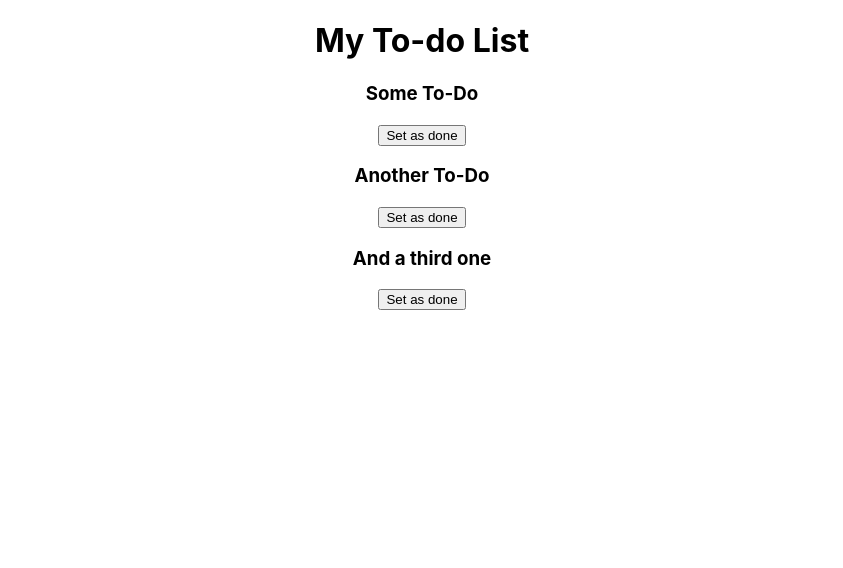
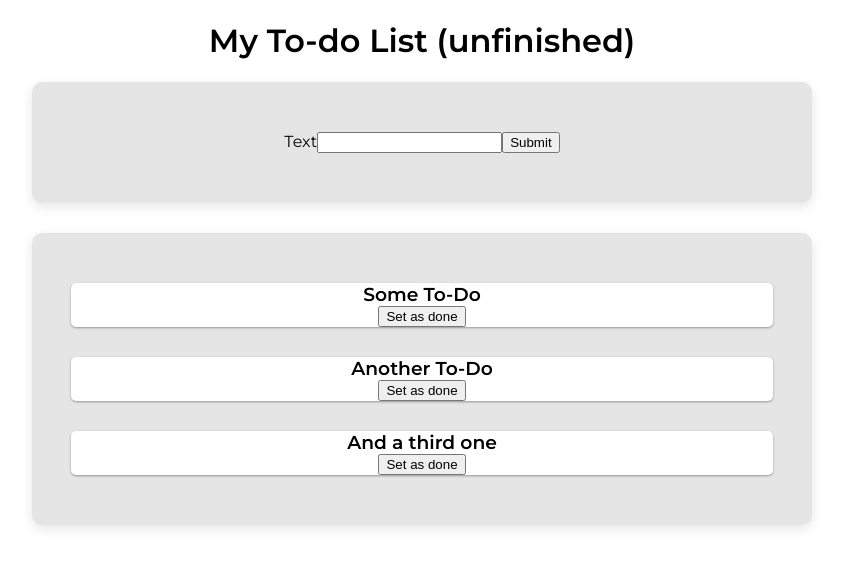
Before and after one commit to duartemelo/react-course, a React (Create React App) app in the folder todo-app/: page / in a window 1280 px wide. Shown: the top 568 px of the page, without its empty margins (218-1061 px from the left). Built offline with nearby package versions, Linux system fonts and the light colour scheme.

Commit message:
ToDo List project done for now

```diff
--- a/todo-app/src/App.css
+++ b/todo-app/src/App.css
@@ -1,5 +1,8 @@
+@import url('https://fonts.googleapis.com/css2?family=Montserrat:wght@200;300;400;500;600&display=swap');
+
 .App {
   text-align: center;
+  font-family: 'Montserrat', sans-serif;
 }
 
 .App-logo {
--- a/todo-app/src/App.js
+++ b/todo-app/src/App.js
@@ -1,6 +1,8 @@
 import React, {useState} from 'react';
 import './App.css';
-import ToDoList from './Components/ToDo/ToDoList';
+import ToDoList from './Components/ToDo/ToDoList/ToDoList';
+import Card from './Components/UI/Card';
+import ToDoForm from './Components/ToDo/ToDoForm/ToDoForm';
 
 const DUMMY_TODOS = [
   {
@@ -34,10 +36,26 @@ function App() {
     setTodos(newTodos); // set the Todos to the "new"/update TodoList
   }
 
+  const addTodo = (todo) => {
+    setTodos(todos => {
+      return [...todos, todo];
+    })
+  }
+
+  const idValues = todos.map(todo => todo.id);
+  const maxId = Math.max(...idValues);
+
   return (
     <div className="App">
-      <h1>My To-do List</h1>
-      <ToDoList todos={todos} setSomeTodoAsDone={setSomeTodoAsDone}/>
+      <h1>My To-do List (unfinished)</h1>
+      <Card>
+        <ToDoForm onAddTodo={addTodo} maxId={maxId}/>
+      </Card>
+      <Card className="mt-30">
+        {todos.length === 0 && <p>No Todos!</p>}
+        {todos.length > 0 && <ToDoList todos={todos} setSomeTodoAsDone={setSomeTodoAsDone}/>}
+      </Card>
+
     </div>
   );
 }
--- /dev/null
+++ b/todo-app/src/Components/ToDo/ToDoForm/ToDoForm.js
@@ -0,0 +1,33 @@
+import React, {useState} from "react";
+
+const ToDoForm = (props) => {
+  const [todoText, setTodoText] = useState('');
+
+
+
+  const onSubmitHandler = (event) => {
+    event.preventDefault();
+    const todo = {
+      id: props.maxId+1,
+      text: todoText,
+      status: false
+    };
+    props.onAddTodo(todo);
+    console.log(todo);
+  }
+
+  const onChangeText = (event) => {
+    setTodoText(event.target.value);
+  }
+
+
+  return (
+    <form onSubmit={onSubmitHandler}>
+      <label>Text</label>
+      <input type="text" value={todoText} onChange={onChangeText}></input>
+      <button type="submit">Submit</button>
+    </form>
+  );
+};
+
+export default ToDoForm;
--- a/todo-app/src/Components/ToDo/ToDoItem.js
+++ /dev/null
@@ -1,14 +0,0 @@
-import React from "react";
-
-const ToDoItem = (props) => {
-  const setAsDoneButtonHandler = () => {
-    props.setTodoAsDone(props.id);
-  }
-
-  return <div>
-    <h3>{props.text}</h3>
-    <button onClick={setAsDoneButtonHandler}>Set as done</button>
-    </div>
-}
-
-export default ToDoItem;
--- a/todo-app/src/Components/ToDo/ToDoList.js
+++ /dev/null
@@ -1,22 +0,0 @@
-import React from "react";
-import ToDoItem from "./ToDoItem";
-
-const ToDoList = (props) => {
-  const setTodoAsDone = (id) => {
-    props.setSomeTodoAsDone(id);
-  }
-
-  const filteredTodos = props.todos.filter((todo) => {
-    return todo.status === false;
-  })
-
-  return (
-    <div>
-      {filteredTodos.map((todo) => (
-        <ToDoItem key={todo.id} id={todo.id} text={todo.text} status={todo.status} setTodoAsDone={setTodoAsDone} />
-      ))}
-    </div>
-  );
-};
-
-export default ToDoList;
--- /dev/null
+++ b/todo-app/src/Components/ToDo/ToDoList/ToDoItem.js
@@ -0,0 +1,17 @@
+import React from "react";
+import "./TodoItem.css";
+
+const ToDoItem = (props) => {
+  const setAsDoneButtonHandler = () => {
+    props.setTodoAsDone(props.id);
+  };
+
+  return (
+    <div className="todo-item">
+      <h3>{props.text}</h3>
+      <button onClick={setAsDoneButtonHandler}>Set as done</button>
+    </div>
+  );
+};
+
+export default ToDoItem;
--- /dev/null
+++ b/todo-app/src/Components/ToDo/ToDoList/ToDoList.js
@@ -0,0 +1,37 @@
+import React from "react";
+import ToDoItem from "./ToDoItem";
+import "./ToDoList.css";
+
+const ToDoList = (props) => {
+  const setTodoAsDone = (id) => {
+    props.setSomeTodoAsDone(id);
+  };
+
+  const filteredTodos = props.todos.filter((todo) => {
+    return todo.status === false;
+  });
+
+  const conditionalRenderedTodos = () => {
+    if (filteredTodos.length === 0) {
+      return <p>All your tasks are done!</p>;
+    }
+    return (
+      filteredTodos.length > 0 &&
+      filteredTodos.map((todo) => (
+        <ToDoItem
+          key={todo.id}
+          id={todo.id}
+          text={todo.text}
+          status={todo.status}
+          setTodoAsDone={setTodoAsDone}
+        />
+      ))
+    );
+  };
+
+  return (
+    <div className="todo-list-container">{conditionalRenderedTodos()}</div>
+  );
+};
+
+export default ToDoList;
--- /dev/null
+++ b/todo-app/src/Components/ToDo/ToDoList/TodoItem.css
@@ -0,0 +1,16 @@
+.todo-item{
+  background-color: rgb(255, 255, 255);
+  width: 90%;
+  margin: 0 auto;
+  border-radius: 5px;
+  box-shadow: rgba(0, 0, 0, 0.12) 0px 1px 3px, rgba(0, 0, 0, 0.24) 0px 1px 2px;
+
+}
+
+.todo-item:not(:first-child){
+  margin-top: 30px;
+}
+
+h3{
+  margin: 0;
+}
--- /dev/null
+++ b/todo-app/src/Components/UI/Card.css
@@ -0,0 +1,15 @@
+.card{
+  padding-top: 50px;
+  padding-bottom: 50px;
+  background-color: rgb(229, 229, 229);
+  border-radius: 10px;
+  width: fit-content;
+  margin-left: auto;
+  margin-right: auto;
+  box-shadow: rgba(0, 0, 0, 0.1) 0px 4px 12px;
+  width: calc(100vw - 500px);
+}
+
+.mt-30{
+  margin-top: 30px;
+}
--- /dev/null
+++ b/todo-app/src/Components/UI/Card.js
@@ -0,0 +1,9 @@
+import React from "react";
+import "./Card.css";
+
+const Card = (props) => {
+  const classes = "card " + props.className;
+  return <div className={classes}>{props.children}</div>;
+};
+
+export default Card;
```
Also changed, not shown: todo-app/src/Components/ToDo/ToDoList/ToDoList.css (added).
